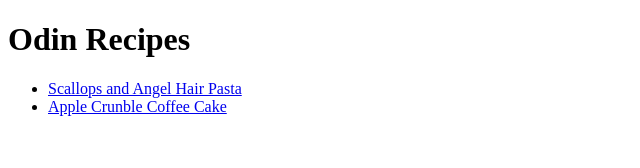
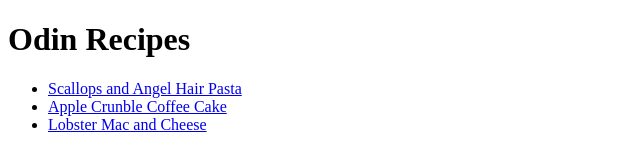
Before and after one commit to erik68065/odin-recipes, a plain HTML site: page index.html in a window 1280 px wide. Shown: the whole page, without its empty margins (0-640 px from the left). Drawn offline with Linux system fonts and the light colour scheme.

Commit message:
Updated links

```diff
--- a/index.html
+++ b/index.html
@@ -12,6 +12,9 @@
                 <li>
                     <a href = "recipes/apple_crumble_coffeecake.html">Apple Crunble Coffee Cake</a>
                 </li>
+                <li>
+                    <a href = "recipes/mac_and_cheese.html">Lobster Mac and Cheese</a>
+                </li>
             </ul>
         </p>
     </head>
```
